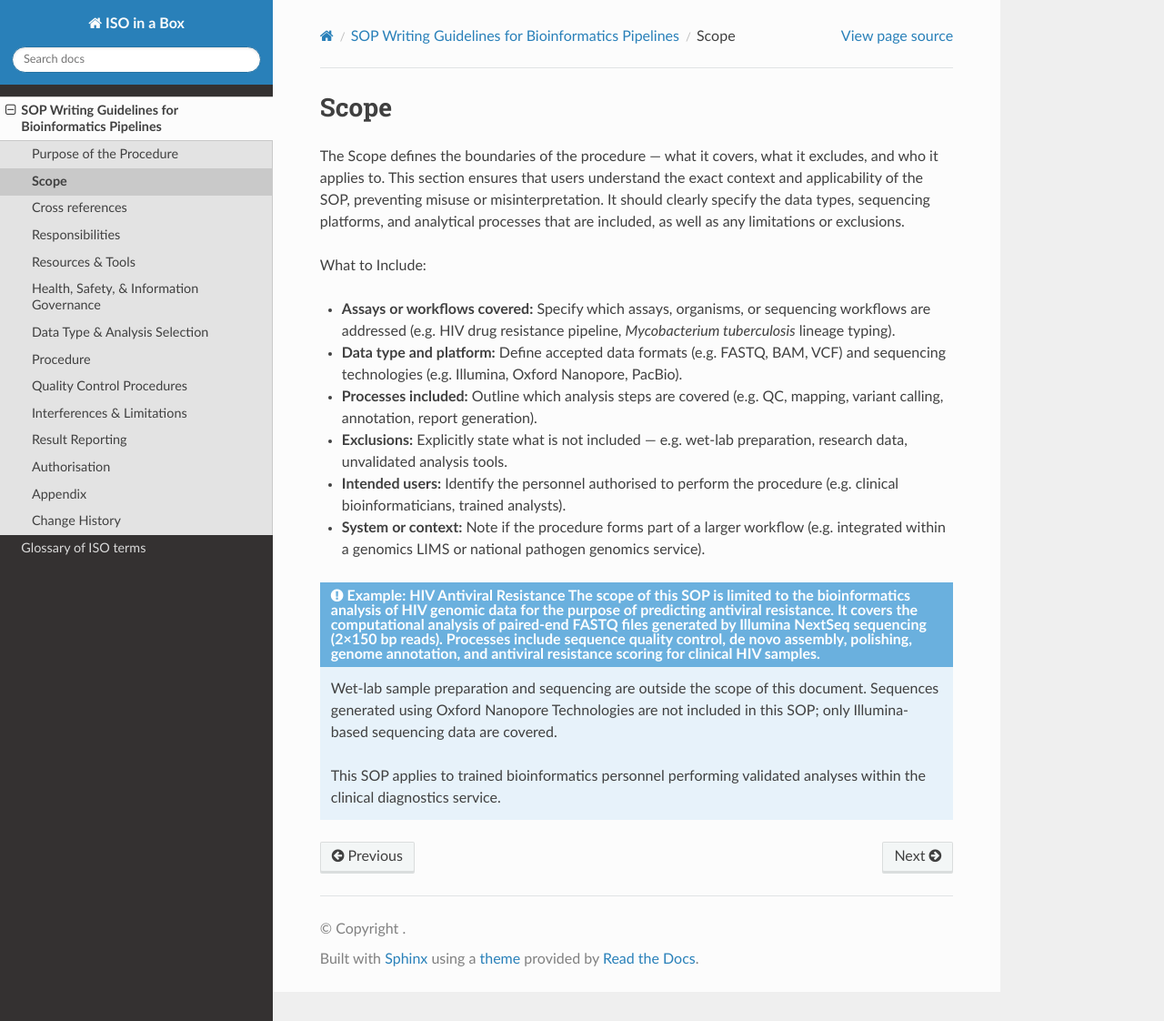
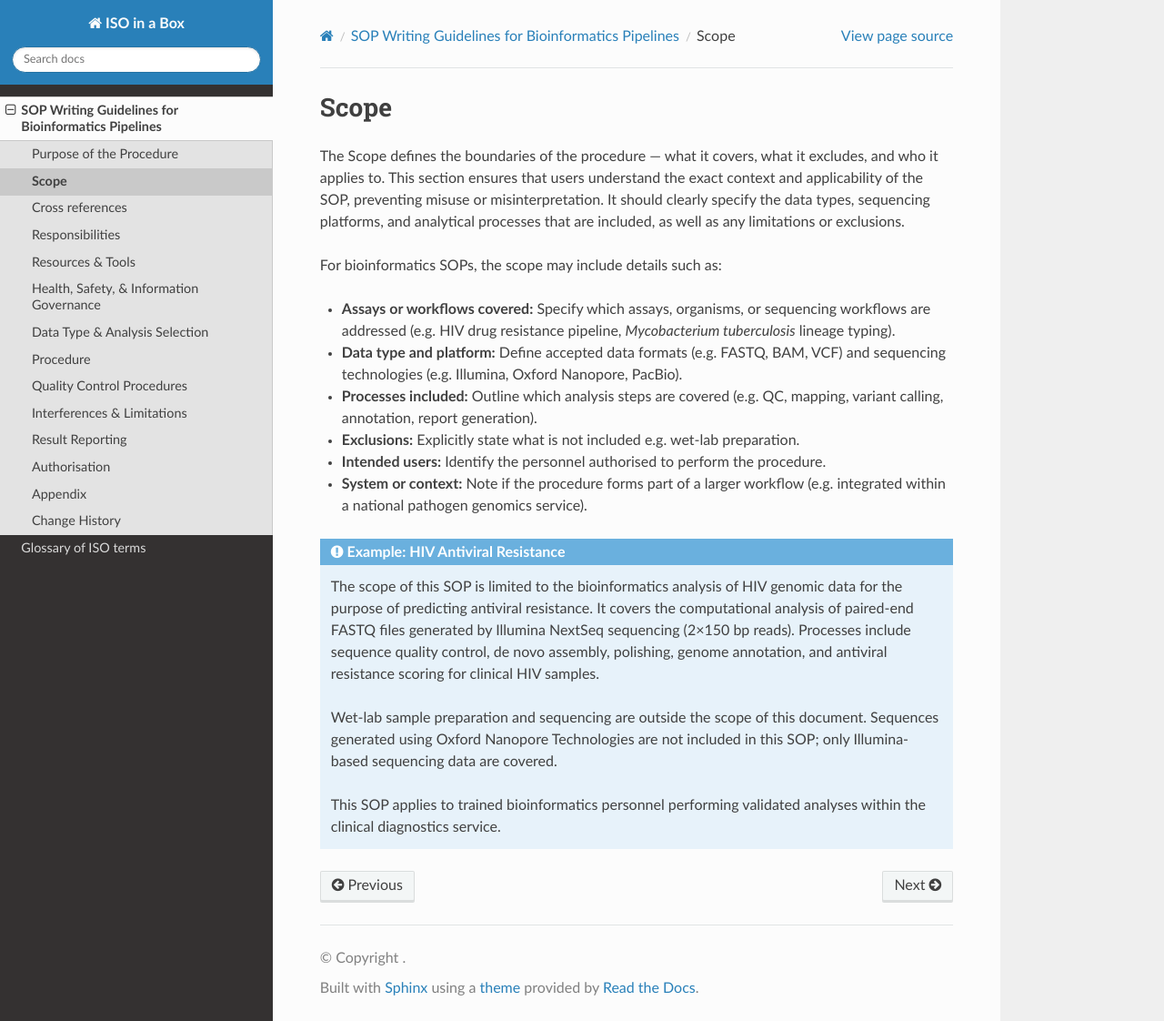
Before and after one commit to ASendellPrice/IIB-rtd, a Sphinx documentation site: the page built from docs/source/sop_guide_scope.rst, in a window 1280 px wide and 1122 px high. Shown: the whole window at 91% size. Built offline with Sphinx 7.4.7 and the Read the Docs theme 3.1.0, drawn with Linux system fonts in a browser that asks for light colours; pages that are not in the unit, such as notebooks, are missing from menus.

Commit message:
Updated scope text

```diff
--- a/docs/source/sop_guide_scope.rst
+++ b/docs/source/sop_guide_scope.rst
@@ -3,7 +3,7 @@ Scope
 
 The Scope defines the boundaries of the procedure — what it covers, what it excludes, and who it applies to. This section ensures that users understand the exact context and applicability of the SOP, preventing misuse or misinterpretation. It should clearly specify the data types, sequencing platforms, and analytical processes that are included, as well as any limitations or exclusions.
 
-What to Include:
+For bioinformatics SOPs, the scope may include details such as:
 
 - **Assays or workflows covered:** Specify which assays, organisms, or sequencing workflows are addressed (e.g. HIV drug resistance pipeline, *Mycobacterium tuberculosis* lineage typing).
 
@@ -11,13 +11,14 @@ What to Include:
 
 - **Processes included:** Outline which analysis steps are covered (e.g. QC, mapping, variant calling, annotation, report generation).
 
-- **Exclusions:** Explicitly state what is not included — e.g. wet-lab preparation, research data, unvalidated analysis tools.
+- **Exclusions:** Explicitly state what is not included e.g. wet-lab preparation.
 
-- **Intended users:** Identify the personnel authorised to perform the procedure (e.g. clinical bioinformaticians, trained analysts).
+- **Intended users:** Identify the personnel authorised to perform the procedure.
 
-- **System or context:** Note if the procedure forms part of a larger workflow (e.g. integrated within a genomics LIMS or national pathogen genomics service).
+- **System or context:** Note if the procedure forms part of a larger workflow (e.g. integrated within a national pathogen genomics service).
 
 .. admonition:: Example: HIV Antiviral Resistance
+
     The scope of this SOP is limited to the bioinformatics analysis of HIV genomic data for the purpose of predicting antiviral resistance. It covers the computational analysis of paired-end FASTQ files generated by Illumina NextSeq sequencing (2×150 bp reads). Processes include sequence quality control, de novo assembly, polishing, genome annotation, and antiviral resistance scoring for clinical HIV samples.
 
     Wet-lab sample preparation and sequencing are outside the scope of this document. Sequences generated using Oxford Nanopore Technologies are not included in this SOP; only Illumina-based sequencing data are covered.
```
